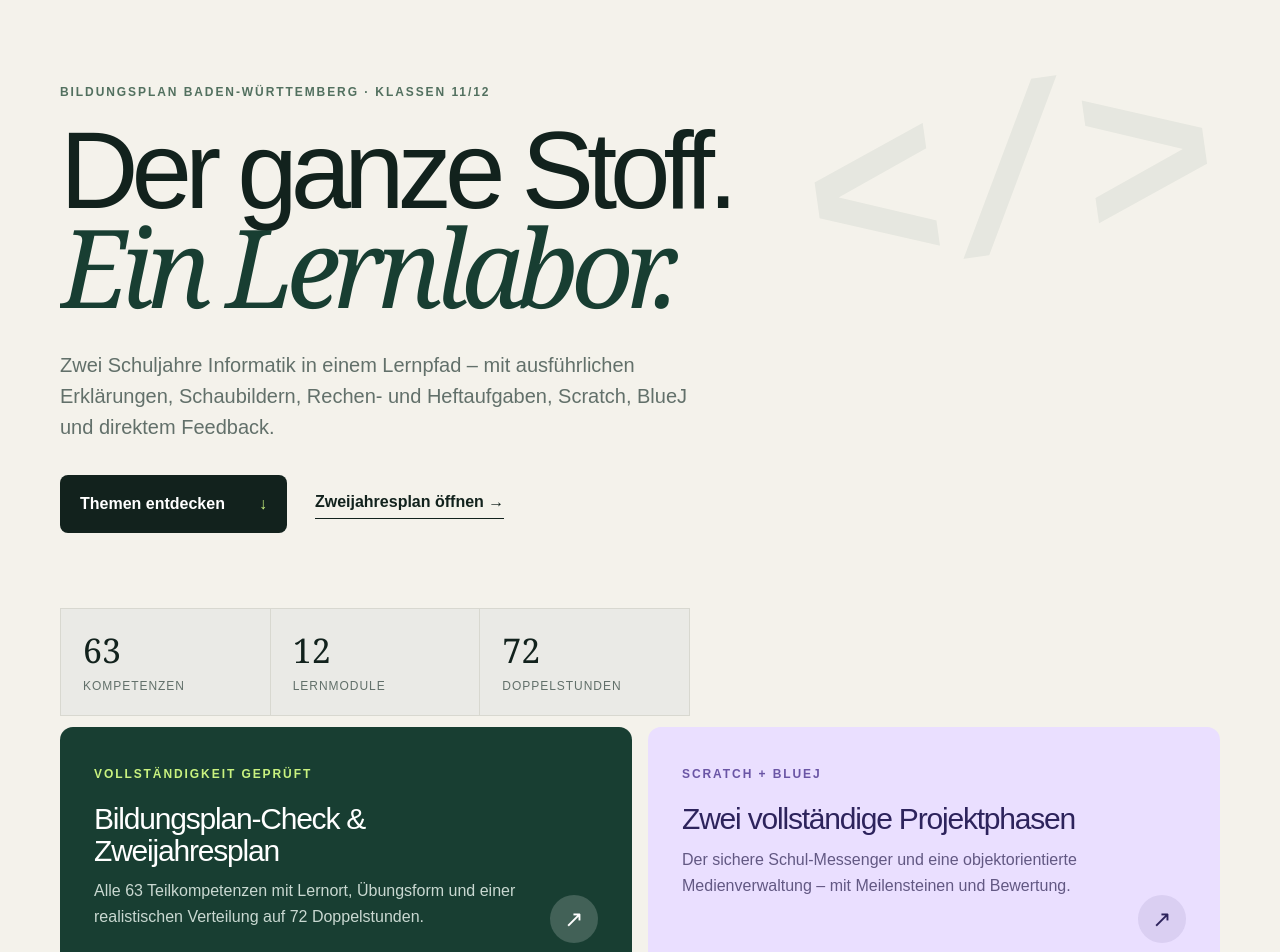
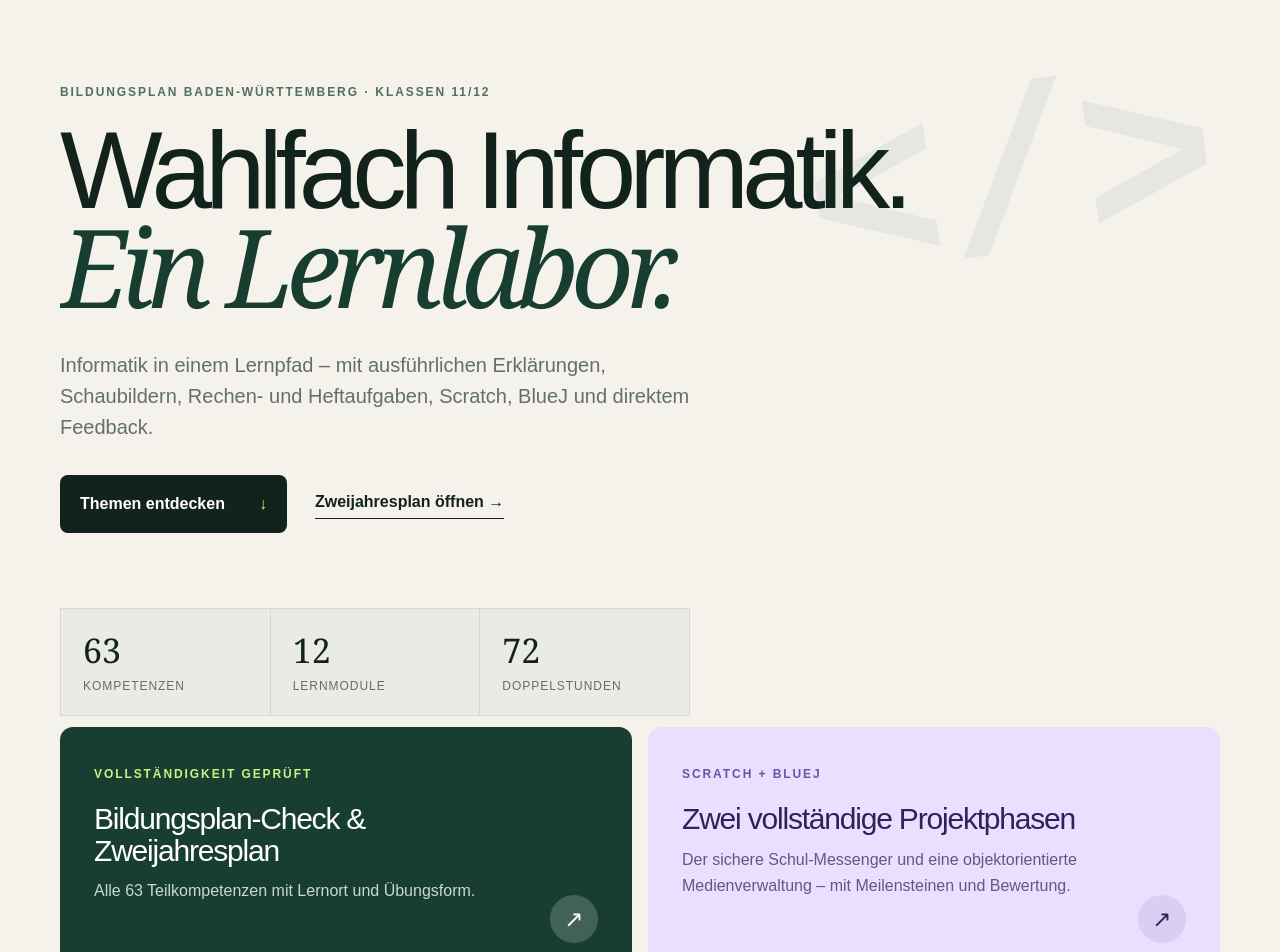
Before and after one commit to SKarwou/informatik-lernlabor, a React (Vite) app: page / in a window 1280 px wide. Shown: the part 100-1052 px from the top of the page. Built offline with nearby package versions, Linux system fonts and the light colour scheme.

Commit message:
Update hero section text and gateway card content

```diff
--- a/src/Home.tsx
+++ b/src/Home.tsx
@@ -14,8 +14,8 @@ export default function Home() {
 
       <header className="hero shell">
         <div className="eyebrow">BILDUNGSPLAN BADEN-WÜRTTEMBERG · KLASSEN 11/12</div>
-        <h1>Der ganze Stoff.<br /><em>Ein Lernlabor.</em></h1>
-        <p className="heroCopy">Zwei Schuljahre Informatik in einem Lernpfad – mit ausführlichen Erklärungen, Schaubildern, Rechen- und Heftaufgaben, Scratch, BlueJ und direktem Feedback.</p>
+        <h1>Wahlfach Informatik.<br /><em>Ein Lernlabor.</em></h1>
+        <p className="heroCopy">Informatik in einem Lernpfad – mit ausführlichen Erklärungen, Schaubildern, Rechen- und Heftaufgaben, Scratch, BlueJ und direktem Feedback.</p>
         <div className="heroActions">
           <a className="primaryButton" href="#themen">Themen entdecken <span>↓</span></a>
           <Link className="textButton" href="/bildungsplan">Zweijahresplan öffnen →</Link>
@@ -29,7 +29,7 @@ export default function Home() {
 
       <section className="gatewaySection shell" aria-label="Kursplanung und Projekte">
         <Link href="/bildungsplan" className="gatewayCard curriculumGateway">
-          <div><span className="eyebrow">VOLLSTÄNDIGKEIT GEPRÜFT</span><h2>Bildungsplan-Check & Zweijahresplan</h2><p>Alle 63 Teilkompetenzen mit Lernort, Übungsform und einer realistischen Verteilung auf 72 Doppelstunden.</p></div><span className="gatewayArrow">↗</span>
+          <div><span className="eyebrow">VOLLSTÄNDIGKEIT GEPRÜFT</span><h2>Bildungsplan-Check & Zweijahresplan</h2><p>Alle 63 Teilkompetenzen mit Lernort und Übungsform.</p></div><span className="gatewayArrow">↗</span>
         </Link>
         <Link href="/projekte" className="gatewayCard projectGateway">
           <div><span className="eyebrow">SCRATCH + BLUEJ</span><h2>Zwei vollständige Projektphasen</h2><p>Der sichere Schul-Messenger und eine objektorientierte Medienverwaltung – mit Meilensteinen und Bewertung.</p></div><span className="gatewayArrow">↗</span>
```
